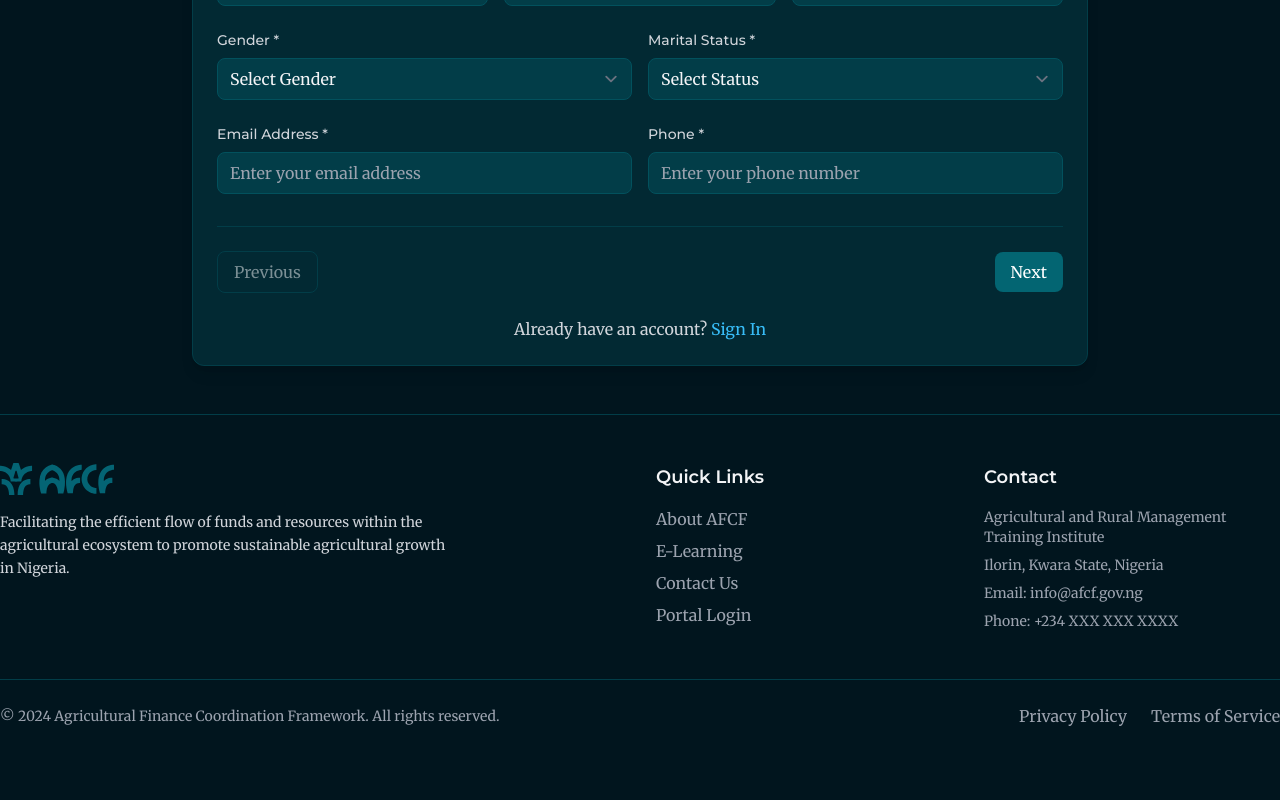
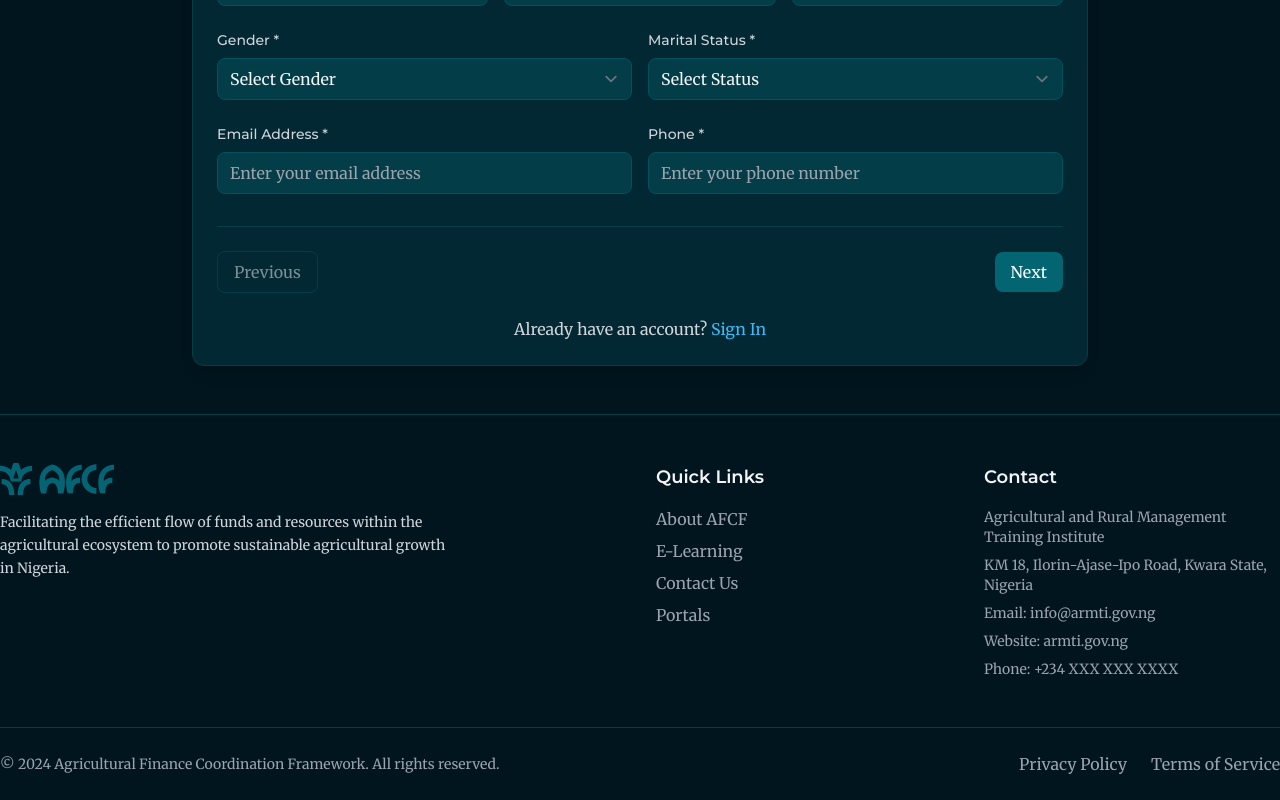
Before and after one commit to TOLUWALASE007/Agricultural-Finance-Coordination-Framework-, a React (Create React App) app: page /#/register in a window 1280 px wide. Shown: the part 1062-1862 px from the top of the page. Before the commit the page ends 1814 px from the top, so only its background shows below. Built offline with nearby package versions, Linux system fonts and the light colour scheme; the HTML template or start-up script is replaced by a standard one.

Commit message:
Update footer: Change Portal Login to Portals, update ARMTI address and contact info

```diff
--- a/src/components/Footer.tsx
+++ b/src/components/Footer.tsx
@@ -42,11 +42,11 @@ const Footer: React.FC = () => {
                        Contact Us
                      </Link>
                    </li>
-                   <li>
-                     <a href="#" className="text-gray-400 hover:text-accent-400 transition-colors duration-200">
-                       Portal Login
-                     </a>
-                   </li>
+                  <li>
+                    <Link to="/login" className="text-gray-400 hover:text-accent-400 transition-colors duration-200">
+                      Portals
+                    </Link>
+                  </li>
                  </ul>
           </div>
 
@@ -55,8 +55,9 @@ const Footer: React.FC = () => {
             <h4 className="text-lg font-semibold font-sans mb-4">Contact</h4>
             <div className="space-y-2 text-sm text-gray-400 font-serif">
               <p>Agricultural and Rural Management Training Institute</p>
-              <p>Ilorin, Kwara State, Nigeria</p>
-              <p>Email: info@afcf.gov.ng</p>
+              <p>KM 18, Ilorin-Ajase-Ipo Road, Kwara State, Nigeria</p>
+              <p>Email: info@armti.gov.ng</p>
+              <p>Website: armti.gov.ng</p>
               <p>Phone: +234 XXX XXX XXXX</p>
             </div>
           </div>
```
